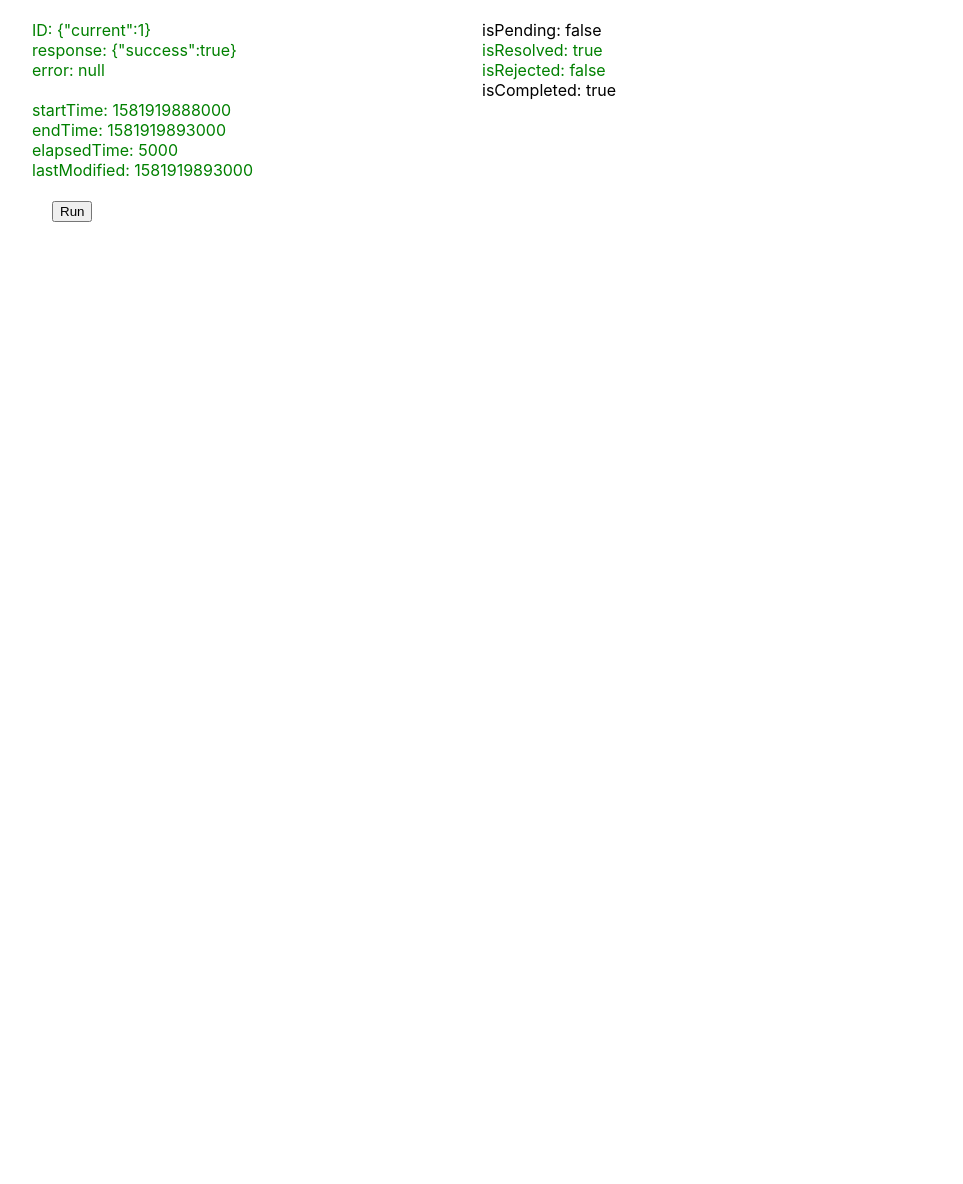
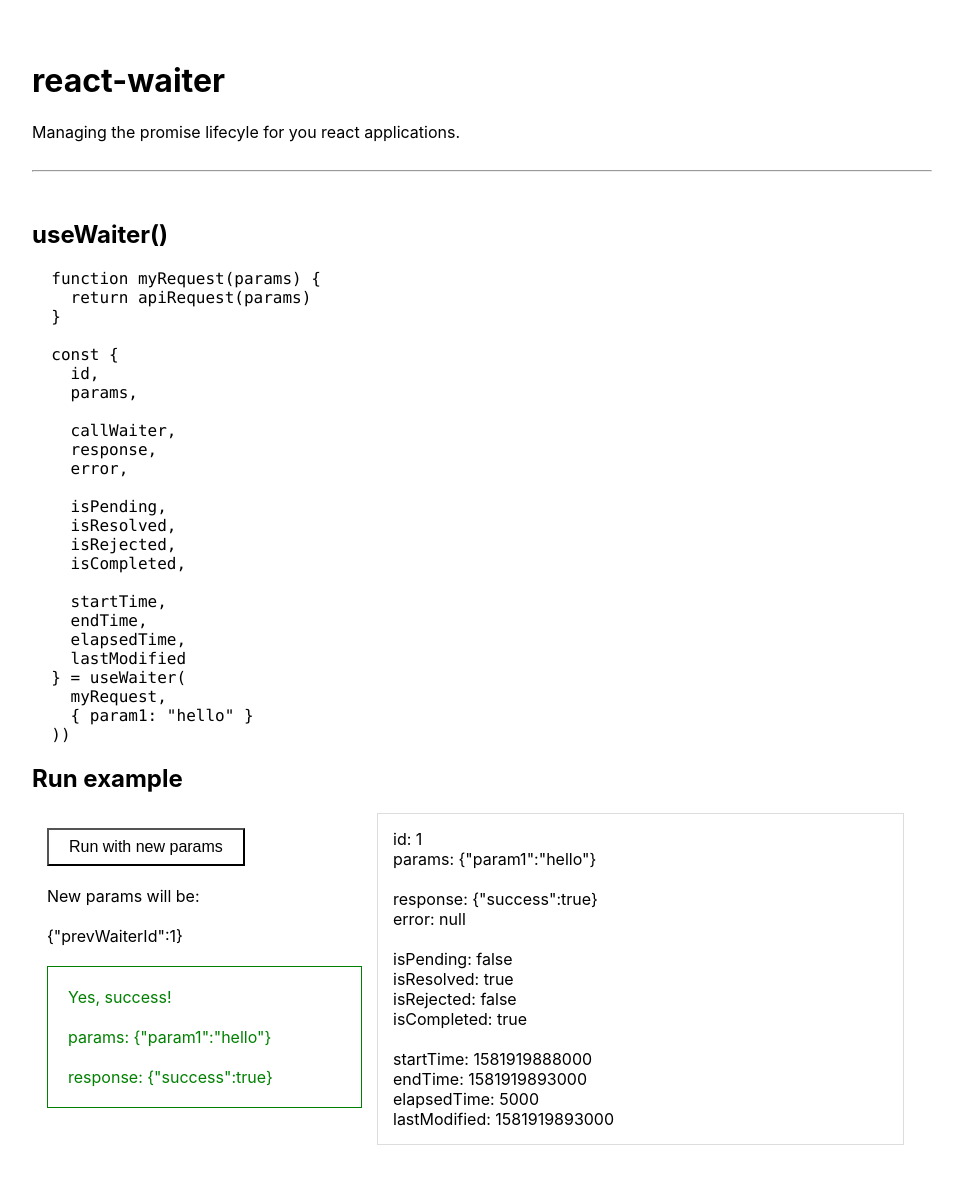
Before and after one commit to billyxs/react-waiter, a React (Create React App) app in the folder pages/: page / in a window 1280 px wide. Shown: the whole page, without its empty margins (158-1121 px from the left). Before the commit the page ends 800 px from the top, so only its background shows below. Built offline with nearby package versions, Linux system fonts and the light colour scheme.

Commit message:
imp/examples: add waiter example

```diff
--- a/package.json
+++ b/package.json
@@ -60,6 +60,7 @@
     "prop-types": "*",
     "react": "^16.2.0",
     "react-dom": "^16.2.0",
+    "react-markdown": "^4.3.1",
     "react-test-renderer": "^16.12.0",
     "rimraf": "^2.6.1"
   },
--- a/pages/src/App.js
+++ b/pages/src/App.js
@@ -1,9 +1,38 @@
-import React, { useState, useEffect } from 'react';
+import React from 'react';
+import styled from 'styled-components'
+import ReactMarkdown from 'react-markdown';
 import { useWaiter } from './useWaiter'
-import styled from 'styled-components'
+
+const Button = styled.button`
+  cursor: pointer;
+  padding: 8px 20px;
+  background: none;
+  font-size: 16px;
+  :hover {
+     background: #efefef;
+  }
+`
 
 const WaiterDiv = styled.div`
-  color: ${({ isResolved, isRejected }) => {
+  padding: 20px;
+  margin-bottom: 10px;
+  color: ${({ isPending, isResolved, isRejected }) => {
+      if (isPending) {
+        return 'orange';
+      }
+      if (isResolved) {
+        return 'green';
+      }
+      if (isRejected) {
+        return 'red';
+      }
+      return 'black';
+    }};
+  border: 1px solid #ccc;
+  border-color: ${({ isPending, isResolved, isRejected }) => {
+      if (isPending) {
+        return 'orange';
+      }
       if (isResolved) {
         return 'green';
       }
@@ -42,6 +71,8 @@ function testRequest() {
 function TestWaiter() {
   const {
     id,
+    params,
+
     callWaiter,
     response,
     error,
@@ -55,51 +86,111 @@ function TestWaiter() {
     endTime,
     elapsedTime,
     lastModified
-  } = useWaiter(testRequest)
-
-  function ColorDiv ({ children }) {
-    return (<WaiterDiv isResolved={isResolved} isRejected={isRejected}>
-      {children}
-    </WaiterDiv>)
-  }
+  } = useWaiter(testRequest, { param1: 'hello' })
 
   return (
     <div style={{
       margin: '20px auto',
-      maxWidth: '900px'
+      width: '900px',
+      padding: '20px',
     }}>
+      <h1>react-waiter</h1>
+      <div>Managing the promise lifecyle for you react applications.</div>
+      <br />
+      <hr />
+      <br />
+      <h2>useWaiter()</h2>
+      <div>
+   <ReactMarkdown
+    source={`
+      function myRequest(params) {
+        return apiRequest(params)
+      }
+
+      const {
+        id,
+        params,
+
+        callWaiter,
+        response,
+        error,
+
+        isPending,
+        isResolved,
+        isRejected,
+        isCompleted,
+
+        startTime,
+        endTime,
+        elapsedTime,
+        lastModified
+      } = useWaiter(
+        myRequest,
+        { param1: "hello" }
+      ))`}
+    />
+      </div>
+
+      <h2>Run example</h2>
       <div style={{
-        width: '50%',
+        width: '35%',
         display: 'inline-block',
-        verticalAlign: 'top'
+        padding: '15px',
+        verticalAlign: 'top',
       }}>
-        <ColorDiv>ID: {JSON.stringify(id)}</ColorDiv>
-        <ColorDiv>response: {JSON.stringify(response)}</ColorDiv>
-        <ColorDiv>error: {JSON.stringify(error)}</ColorDiv>
+
+        <Button onClick={() => callWaiter({ prevWaiterId: id })} >
+          Run with new params
+        </Button>
+        <br />
+        <br />
+        New params will be:
+        <br />
+        <br />
+        {JSON.stringify({ prevWaiterId: id })}
+        <br />
+        <br />
+
+        <WaiterDiv
+          isPending={isPending}
+          isResolved={isResolved}
+          isRejected={isRejected}
+        >
+        { isPending && '...working' }
+        { isResolved && 'Yes, success!' }
+        { isRejected && 'Oh no, error' }
+        <br />
+        <br />
+        params: { JSON.stringify(params) }
+        <br />
+        <br />
+        { isResolved && <span>response: {JSON.stringify(response)}</span> }
+        { isRejected && <span>error: {JSON.stringify(error)}</span> }
+
+        </WaiterDiv>
       </div>
       <div style={{
-        width: '50%',
+        width: '55%',
         display: 'inline-block',
-        verticalAlign: 'top'
+        padding: '15px',
+        border: 'solid 1px #ddd',
+
       }}>
+        <div>id: {JSON.stringify(id)}</div>
+        <div>params: {JSON.stringify(params)}</div>
+        <br />
+        <div>response: {JSON.stringify(response)}</div>
+        <div>error: {JSON.stringify(error)}</div>
+        <br />
         <div>isPending: {isPending.toString()}</div>
-        <ColorDiv>isResolved: {isResolved.toString()}</ColorDiv>
-        <ColorDiv>isRejected: {isRejected.toString()}</ColorDiv>
+        <div>isResolved: {isResolved.toString()}</div>
+        <div>isRejected: {isRejected.toString()}</div>
         <div>isCompleted: {isCompleted.toString()}</div>
-      </div>
-      <br />
-      <div style={{
-        width: '50%',
-        display: 'inline-block',
-        verticalAlign: 'top'
-      }}>
-        <ColorDiv>startTime: {startTime}</ColorDiv>
-        <ColorDiv>endTime: {endTime}</ColorDiv>
-        <ColorDiv>elapsedTime: {elapsedTime}</ColorDiv>
-        <ColorDiv>lastModified: {lastModified}</ColorDiv>
-      </div>
-      <div style={{ padding: '20px' }}>
-        <button onClick={callWaiter}>Run</button>
+        <br />
+        <div>startTime: {startTime}</div>
+        <div>endTime: {endTime}</div>
+        <div>elapsedTime: {elapsedTime}</div>
+        <div>lastModified: {lastModified}</div>
       </div>
     </div>
   )
--- a/pages/src/useWaiter.js
+++ b/pages/src/useWaiter.js
@@ -3,7 +3,11 @@ function getTime() {
   return new Date().getTime()
 }
 
-export function useWaiter(requestCreator) {
+export function useWaiter(requestCreator, requestParams) {
+  // mutables
+  const id = useRef(null);
+  const params = useRef(null);
+
   // waiter lifecyle
   const [isPending, setPending] = useState(false);
   const [isResolved, setResolved] = useState(false);
@@ -15,85 +19,71 @@ export function useWaiter(requestCreator) {
   const [endTime, setEndTime] = useState(null);
   const [lastModified, setLastModified] = useState(null);
 
-  // waiter
-  const id = useRef(0);
+  // waiter request data
   const [request, setRequest] = useState(null);
   const [response, setResponse] = useState(null);
   const [error, setError] = useState(null);
 
-  async function requestRunner() {
-    const currentId = id.current + 1
-    id.current = currentId
+  async function requestRunner(runnerParams) {
+    params.current = runnerParams
+
+    const waiterId = id.current + 1;
+    id.current = waiterId;
+
     try {
-      // reset request and data
-      setRequest(null);
+      const request = requestCreator(runnerParams);
+      // waiter request init
+      setRequest(request);
       setError(null);
 
-      // timestamps
-      setStartTime(getTime());
-      setEndTime(null);
-
-      // reset lifecycle
+      // waiter lifecycle init
       setPending(true);
       setResolved(false);
       setRejected(false);
       setCompleted(false);
 
-      // init request
-      const request = requestCreator();
-      if (id.current !== currentId) {
-        return
-      }
-
-      setRequest(request);
+      // waiter timestamps init
+      setStartTime(getTime());
+      setEndTime(null);
       setLastModified(getTime());
 
-      // handle resolved request
       const data = await request;
+      if (waiterId !== id.current) {
+        return;
+      }
+      // waiter success changes
       setResponse(data);
-      setError(null);
-
-      setPending(false);
       setResolved(true);
-      setRejected(false);
-      setCompleted(true);
     } catch (e) {
-      if (id.current !== currentId) {
-        return
+      if (waiterId !== id.current) {
+        return;
       }
-      // handle rejected request
+      // request error changes
       setResponse(null);
       setError(e);
-
-      setPending(false);
-      setResolved(false);
       setRejected(true);
-      setCompleted(true);
     }
 
-    // ending timestamps
+    // completed changes
+    setPending(false);
+    setCompleted(true);
     setEndTime(getTime());
     setLastModified(getTime());
-    console.log('endTime = ', endTime)
-    console.log('duration', endTime - startTime)
-
   }
 
-  const callWaiter = useCallback(
-    (params) => {
-      requestRunner(params);
-    }, []
-  )
+  const callWaiter = useCallback((callbackParams) => {
+    requestRunner(callbackParams);
+  }, []);
 
   useEffect(() => {
-    callWaiter();
-  }, [callWaiter])
-
+    callWaiter(requestParams);
+  }, [callWaiter]);
 
   return {
     callWaiter,
+    params: params.current,
 
-    id,
+    id: id.current,
     request,
     response,
     error,
```
